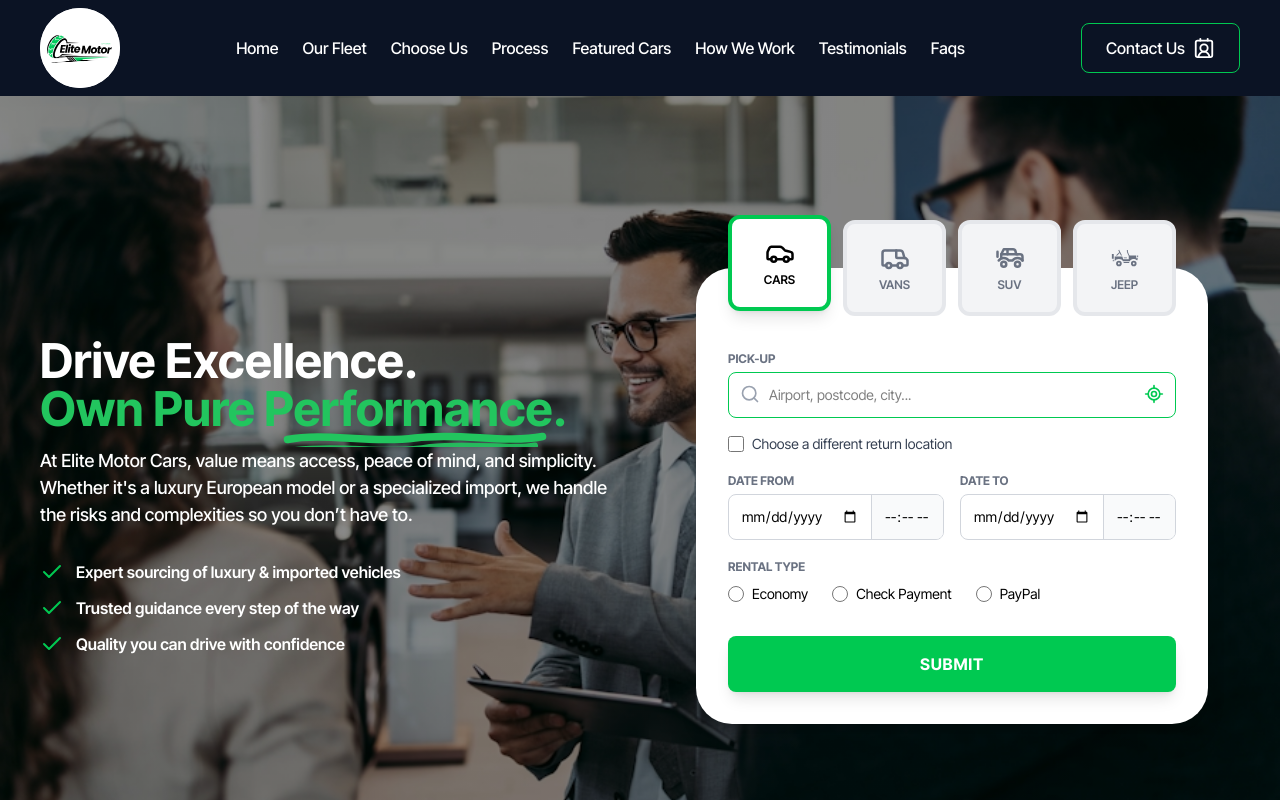
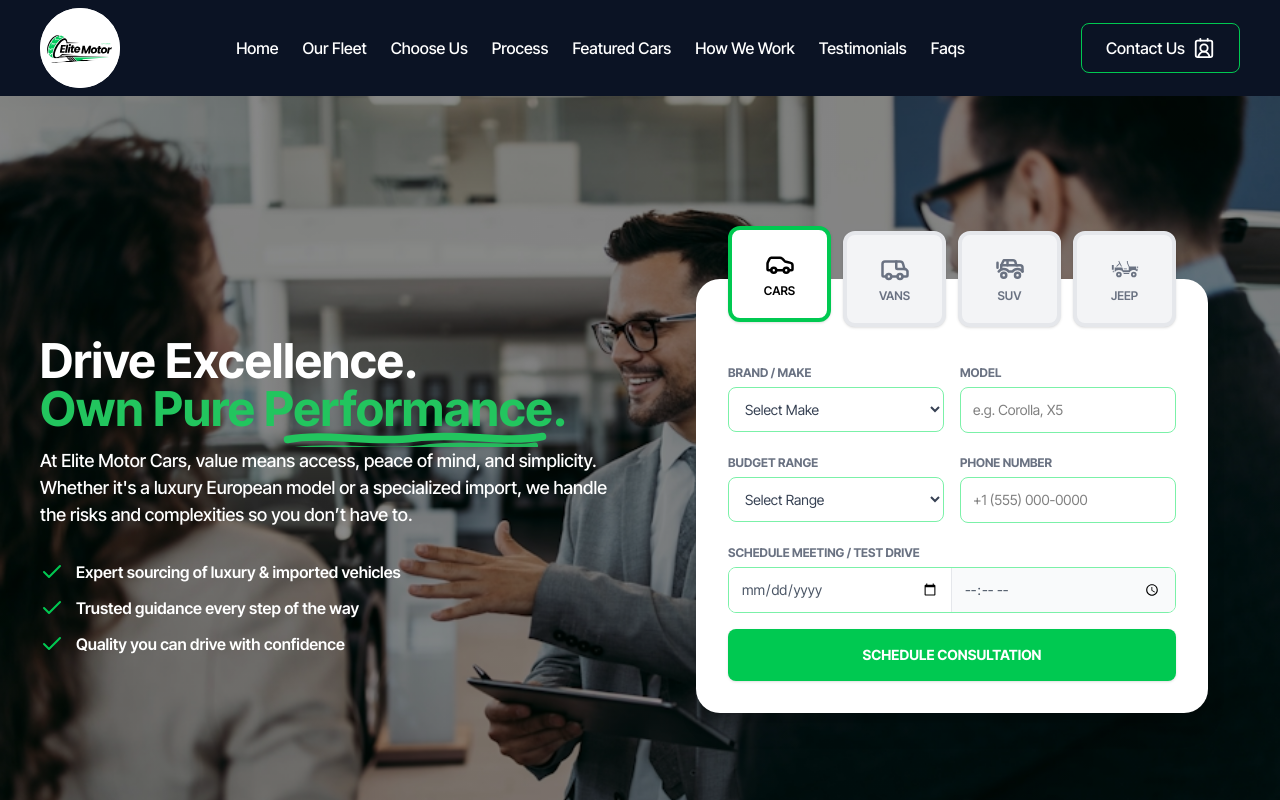
Before and after one commit to 404annas/Car-Detailing, a Next.js app: page / in a window 1280 px wide. Shown: the top 800 px of the page. Built offline with nearby package versions, Linux system fonts and the light colour scheme.

Commit message:
Form updated HERO

```diff
--- a/src/components/Hero2.tsx
+++ b/src/components/Hero2.tsx
@@ -104,19 +104,19 @@ const Hero2 = () => {
                 </div>
 
                 {/* RIGHT CARD */}
-                <div className="bg-white rounded-[24px] sm:rounded-[36px] shadow-xl p-6 sm:p-8 w-full max-w-lg mx-auto lg:ml-auto mt-16 lg:mt-0 relative">
+                {/* RIGHT CARD */}
+                <div className="bg-white rounded-2xl sm:rounded-3xl shadow-xl p-6 sm:p-8 w-full max-w-lg mx-auto lg:ml-auto mt-16 lg:mt-0 relative">
 
-                    {/* TABS */}
-                    {/* Changed flex to grid for better mobile responsiveness on small screens */}
-                    <div className="grid grid-cols-2 sm:grid-cols-4 gap-2 sm:gap-3 -mt-16 sm:-mt-20 mb-6 sm:mb-8">
+                    {/* TABS (Unchanged) */}
+                    <div className="grid grid-cols-4 gap-2 sm:gap-3 -mt-16 sm:-mt-20 mb-6 sm:mb-8">
                         {tabs.map((tab) => (
                             <button
                                 key={tab.id}
                                 onClick={() => setActiveTab(tab.id)}
-                                className={`w-full h-20 sm:h-24 rounded-xl border-4 flex flex-col items-center justify-center transition-all duration-300 cursor-pointer
+                                className={`w-full h-20 sm:h-24 rounded-xl border-4 flex flex-col items-center justify-center transition-all duration-300 cursor-pointer shadow-sm
                     ${activeTab === tab.id
                                         ? "border-green-500 bg-white shadow-lg translate-y-[-5px]"
-                                        : "border-gray-200 bg-gray-100 text-gray-500"
+                                        : "border-gray-200 bg-gray-100 text-gray-500 hover:bg-gray-50"
                                     }`}
                             >
                                 <span className="text-2xl sm:text-3xl">{tab.icon}</span>
@@ -128,69 +128,83 @@ const Hero2 = () => {
                     </div>
 
                     {/* FORM */}
-                    <div className="space-y-4 text-sm">
+                    <div className="space-y-4">
 
-                        {/* PICKUP */}
+                        {/* ROW 1: BRAND & MODEL */}
+                        <div className="grid grid-cols-2 gap-4">
                             <div>
                                 <label className="text-xs orb font-bold text-gray-500 uppercase">
-                                Pick-Up
+                                    Brand / Make
                                 </label>
-                            <div className="relative mt-1">
+                                <select className="w-full mt-1 border border-green-300 rounded-lg p-3 text-sm text-gray-700 outline-none focus:border-green-500 focus:ring-1 focus:ring-green-500 transition-all bg-white cursor-pointer">
+                                    <option value="" disabled selected>Select Make</option>
+                                    <option value="toyota">Toyota</option>
+                                    <option value="honda">Honda</option>
+                                    <option value="audi">Mitsubushi</option>
+                                    <option value="bmw">Lexus</option>
+                                    <option value="mercedes">Mercedes</option>
+                                    <option value="audi">Suzuki</option>
+                                    <option value="other">Other</option>
+                                </select>
+                            </div>
+                            <div>
+                                <label className="text-xs orb font-bold text-gray-500 uppercase">
+                                    Model
+                                </label>
                                 <input
-                                    placeholder="Airport, postcode, city..."
-                                    className="w-full border rounded-lg pl-10 pr-10 py-3 border-green-500 outline-none focus:ring-1 focus:ring-green-500 transition-all"
+                                    type="text"
+                                    placeholder="e.g. Corolla, X5"
+                                    className="w-full mt-1 border border-green-300 rounded-lg p-3 text-sm outline-none focus:border-green-500 focus:ring-1 focus:ring-green-500 transition-all"
                                 />
-                                <span className="absolute left-3 top-3 text-gray-400"><Search size={20} /></span>
-                                <span className="absolute right-3 top-3 text-green-500"><LocateFixed size={20} /></span>
                             </div>
                         </div>
 
-                        {/* CHECKBOX */}
-                        <label className="flex items-center gap-2 text-gray-700 select-none">
-                            <input type="checkbox" className="accent-green-500 cursor-pointer w-4 h-4" />
-                            <span className="text-xs sm:text-sm">Choose a different return location</span>
+                        {/* ROW 2: BUDGET & PHONE (Added as important fields) */}
+                        <div className="grid grid-cols-2 gap-4">
+                            <div>
+                                <label className="text-xs orb font-bold text-gray-500 uppercase">
+                                    Budget Range
                                 </label>
-
-                        {/* DATES */}
-                        <div className="grid grid-cols-1 sm:grid-cols-2 gap-4">
-                            {["Date From", "Date To"].map((label) => (
-                                <div key={label}>
+                                <select className="w-full mt-1 border border-green-300 rounded-lg p-3 text-sm text-gray-700 outline-none focus:border-green-500 focus:ring-1 focus:ring-green-500 transition-all bg-white cursor-pointer">
+                                    <option value="" disabled selected>Select Range</option>
+                                    <option value="10-20">$10k - $20k</option>
+                                    <option value="20-50">$20k - $50k</option>
+                                    <option value="50-100">$50k - $100k</option>
+                                    <option value="100+">$100k +</option>
+                                </select>
+                            </div>
+                            <div>
                                 <label className="text-xs orb font-bold text-gray-500 uppercase">
-                                        {label}
+                                    Phone Number
                                 </label>
-                                    <div className="flex border border-gray-300 rounded-lg overflow-hidden mt-1">
-                                        <input type="date" className="p-3 w-full outline-none text-xs sm:text-sm" />
                                 <input
-                                            type="time"
-                                            className="p-3 border-l border-gray-300 bg-gray-50 outline-none text-xs sm:text-sm"
+                                    type="tel"
+                                    placeholder="+1 (555) 000-0000"
+                                    className="w-full mt-1 border border-green-300 rounded-lg p-3 text-sm outline-none focus:border-green-500 focus:ring-1 focus:ring-green-500 transition-all"
                                 />
                             </div>
                         </div>
-                            ))}
-                        </div>
 
-                        {/* RENTAL */}
+                        {/* ROW 3: APPOINTMENT DATE & TIME */}
                         <div>
                             <label className="text-xs orb font-bold text-gray-500 uppercase">
-                                Rental Type
+                                Schedule Meeting / Test Drive
                             </label>
-                            <div className="flex flex-wrap gap-4 sm:gap-6 mt-2">
-                                {["Economy", "Check Payment", "PayPal"].map((type) => (
-                                    <label key={type} className="flex gap-2 items-center cursor-pointer">
+                            <div className="grid grid-cols-2 gap-0 mt-1 border border-green-300 rounded-lg overflow-hidden focus-within:ring-1 focus-within:ring-green-500 focus-within:border-green-500">
                                 <input
-                                            type="radio"
-                                            name="rental"
-                                            className="accent-green-500 w-4 h-4"
+                                    type="date"
+                                    className="p-3 w-full outline-none text-sm bg-white text-gray-600 border-r border-gray-200"
                                 />
-                                        <span className="text-xs sm:text-sm whitespace-nowrap">{type}</span>
-                                    </label>
-                                ))}
+                                <input
+                                    type="time"
+                                    className="p-3 w-full outline-none text-sm bg-gray-50 text-gray-600"
+                                />
                             </div>
                         </div>
 
-                        {/* BUTTON */}
-                        <button className="w-full bg-green-500 hover:bg-green-600 text-white font-bold py-3 sm:py-4 rounded-lg uppercase orb tracking-wider cursor-pointer transition-all duration-300 mt-4 text-sm sm:text-base shadow-lg hover:shadow-xl active:scale-95">
-                            Submit
+                        {/* SUBMIT BUTTON */}
+                        <button className="w-full bg-green-500 hover:bg-green-600 text-white font-bold py-4 rounded-lg uppercase orb cursor-pointer transition-all duration-300 mt-2 text-xs sm:text-sm shadow-sm active:scale-95 flex items-center justify-center gap-2">
+                            Schedule Consultation
                         </button>
                     </div>
                 </div>
```
Lines whose indentation alone changed are shown as unchanged.
